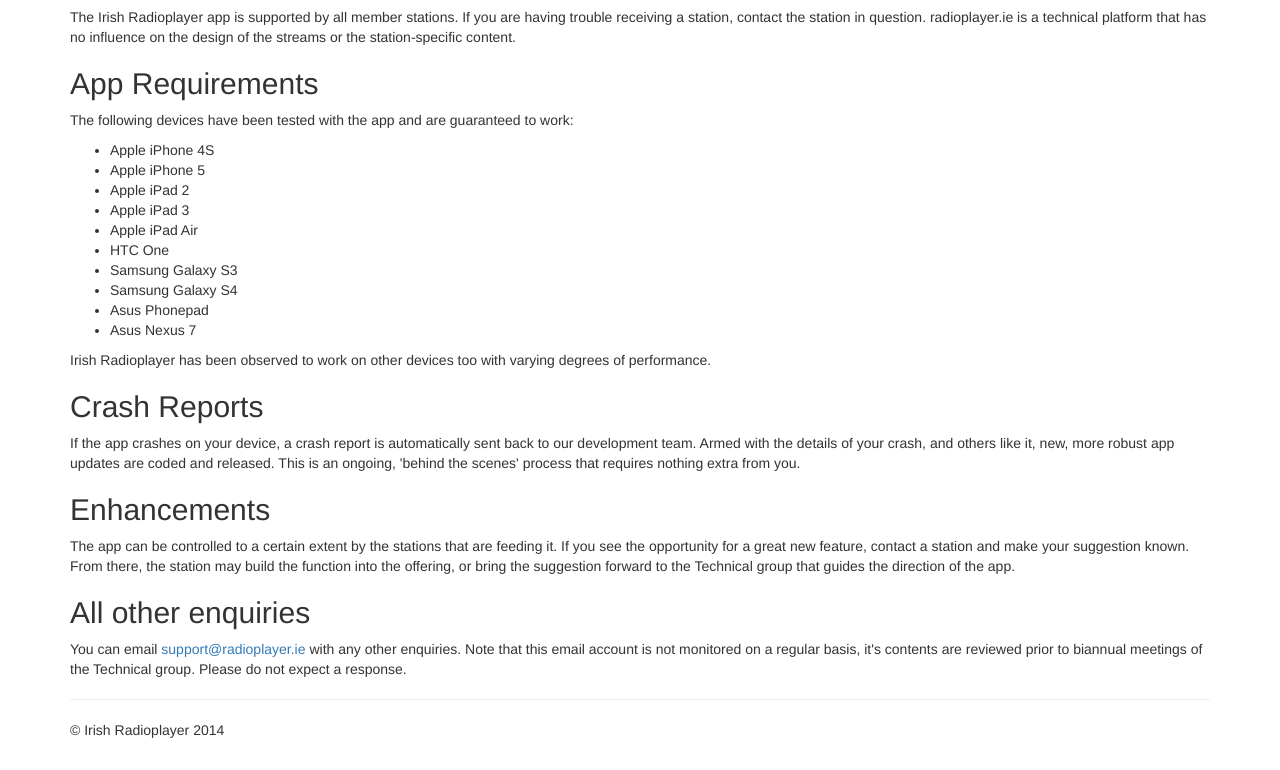
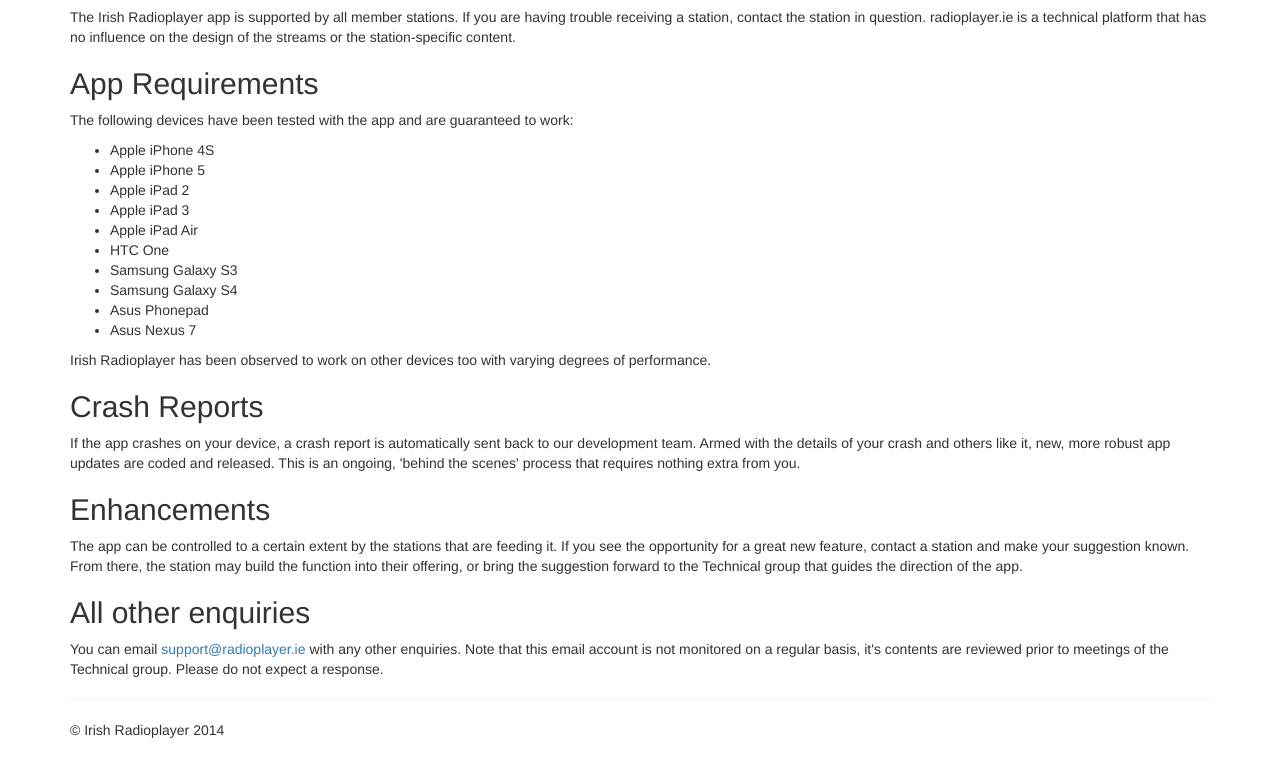
Before and after one commit to ian-llewellyn/radioplayer.ie, a plain HTML site: page support.html in a window 1280 px wide. Shown: the part 113-883 px from the top of the page. Drawn offline with nearby package versions, Linux system fonts and the light colour scheme.

Commit message:
Some modifications to the support page text.

```diff
--- a/support.html
+++ b/support.html
@@ -73,13 +73,13 @@
       <p>Irish Radioplayer has been observed to work on other devices too with varying degrees of performance.</p>
 
       <h2>Crash Reports</h2>
-      <p>If the app crashes on your device, a crash report is automatically sent back to our development team. Armed with the details of your crash, and others like it, new, more robust app updates are coded and released. This is an ongoing, 'behind the scenes' process that requires nothing extra from you.</p>
+      <p>If the app crashes on your device, a crash report is automatically sent back to our development team. Armed with the details of your crash and others like it, new, more robust app updates are coded and released. This is an ongoing, 'behind the scenes' process that requires nothing extra from you.</p>
 
       <h2>Enhancements</h2>
-      <p>The app can be controlled to a certain extent by the stations that are feeding it. If you see the opportunity for a great new feature, contact a station and make your suggestion known. From there, the station may build the function into the offering, or bring the suggestion forward to the Technical group that guides the direction of the app.</p>
+      <p>The app can be controlled to a certain extent by the stations that are feeding it. If you see the opportunity for a great new feature, contact a station and make your suggestion known. From there, the station may build the function into their offering, or bring the suggestion forward to the Technical group that guides the direction of the app.</p>
 
       <h2>All other enquiries</h2>
-      <p>You can email <a href="mailto:support@radioplayer.ie">support@radioplayer.ie</a> with any other enquiries. Note that this email account is not monitored on a regular basis, it's contents are reviewed prior to biannual meetings of the Technical group. Please do not expect a response.</p>
+      <p>You can email <a href="mailto:support@radioplayer.ie">support@radioplayer.ie</a> with any other enquiries. Note that this email account is not monitored on a regular basis, it's contents are reviewed prior to meetings of the Technical group. Please do not expect a response.</p>
 
       <hr>
 
```
